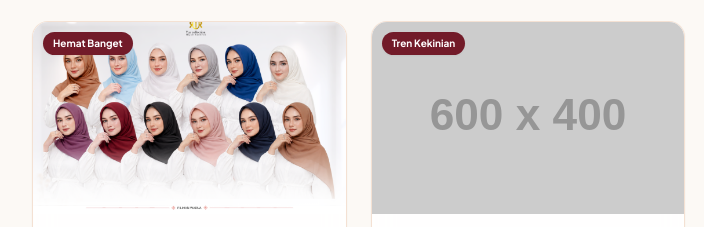
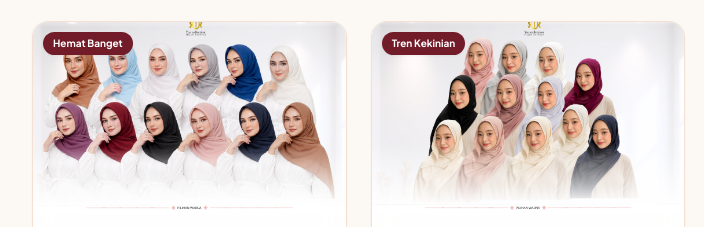
Before and after one commit to collectionyur-web/pricelist-yur-collection-, a plain HTML site: page index.html in a window 1280 px wide. Shown: the part 1017-1244 px from the top of the page, 112-816 px from the left. Drawn offline with nearby package versions, Linux system fonts and the light colour scheme; grey boxes are pictures that could not be loaded; placeholder pictures from the web are drawn by us; a web font is replaced by a local one.

Commit message:
Update index.html

```diff
--- a/index.html
+++ b/index.html
@@ -488,7 +488,7 @@
                 name: 'Pashmina Viscos, Ceruty, Cradenza',
                 category: 'pashmina',
                 tag: 'Tren Kekinian',
-                img: 'Viscose bamboo.yur',
+                img: 'Viscose bamboo.yur.png',
                 prices: {
                     ecer: 25000,
                     kodi: 450000,
```
